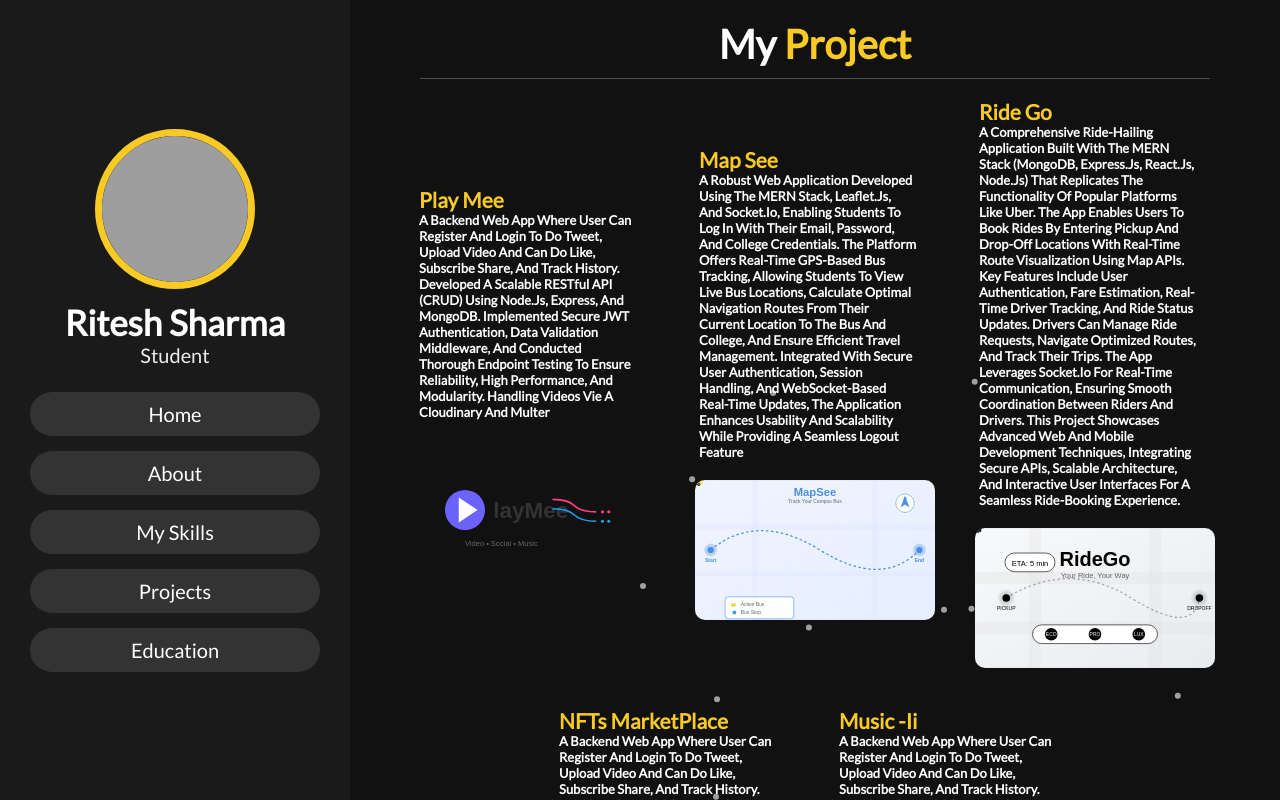
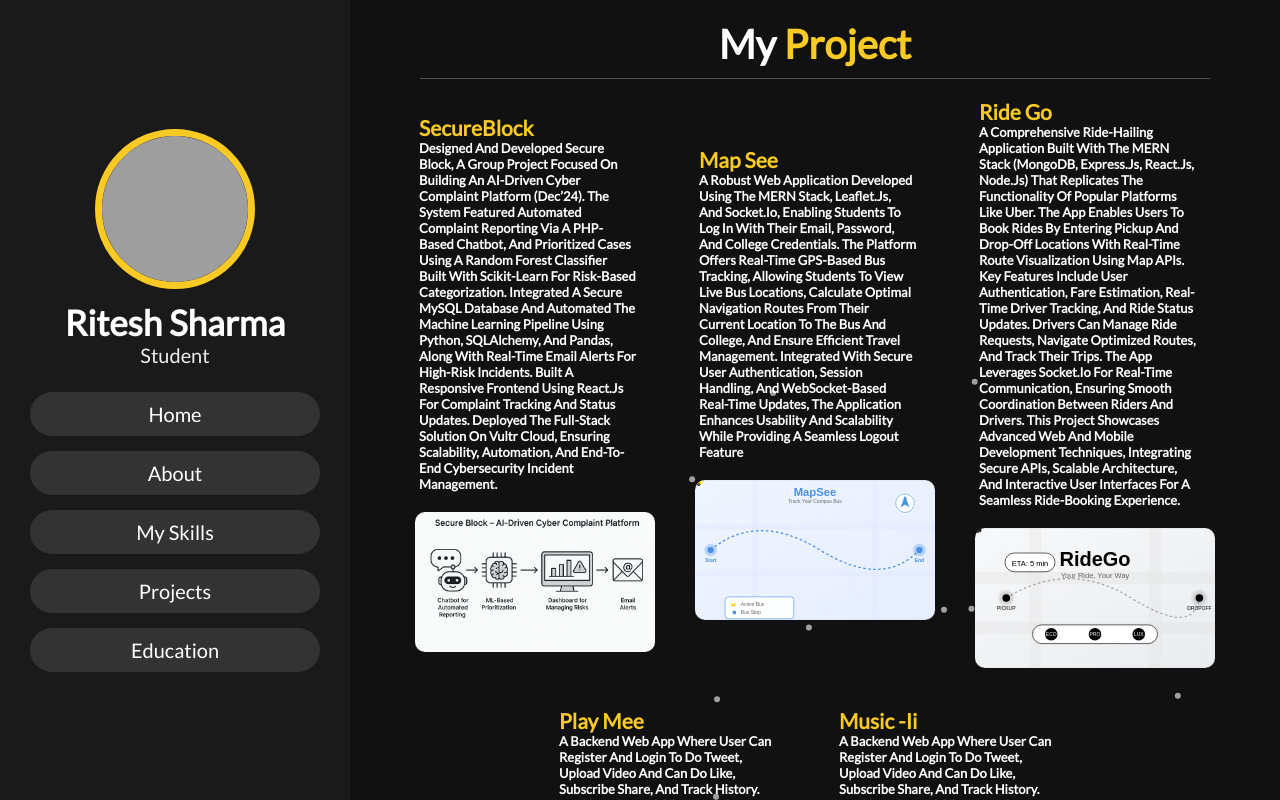
Before and after one commit to RiteshSharmaop/Portfolio, a React (Vite) app in the folder Frontend/Frontend/: page /projects in a window 1280 px wide. Built offline with nearby package versions, Linux system fonts and the light colour scheme; grey boxes are pictures that could not be loaded.

Commit message:
updated project page

```diff
--- a/Frontend/Frontend/src/Components/Projects.jsx
+++ b/Frontend/Frontend/src/Components/Projects.jsx
@@ -6,6 +6,7 @@
 import nft from "../Images/nftMarketplace.svg";
 import ProjectBox from "./ProjectBox";
 import ProjectInfo from "./ProjectInfo";
+import secure from "../Images/secureblock.png"
 
 
 export default function Projects() {
@@ -128,6 +129,25 @@
 
         <div className="box-container">
           <ProjectBox
+            title="SecureBlock"
+            navigateTo="/wip"
+            desc="Designed and developed Secure Block, a group project focused on building an AI-driven cyber complaint platform (Dec’24). The system featured automated complaint reporting via a PHP-based chatbot, and prioritized cases using a Random Forest classifier built with scikit-learn for risk-based categorization. Integrated a secure MySQL database and automated the machine learning pipeline using Python, SQLAlchemy, and Pandas, along with real-time email alerts for high-risk incidents. Built a responsive frontend using React.js for complaint tracking and status updates. Deployed the full-stack solution on Vultr Cloud, ensuring scalability, automation, and end-to-end cybersecurity incident management."
+            imgLink={secure}
+            />
+            <ProjectBox
+              title="Map See"
+              navigateTo="/wip"
+              desc="A robust web application developed using the MERN stack, Leaflet.js, and Socket.io, enabling students to log in with their email, password, and college credentials. The platform offers real-time GPS-based bus tracking, allowing students to view live bus locations, calculate optimal navigation routes from their current location to the bus and college, and ensure efficient travel management. Integrated with secure user authentication, session handling, and WebSocket-based real-time updates, the application enhances usability and scalability while providing a seamless logout feature"
+              imgLink={img3}
+              />
+            <ProjectBox
+              title="Ride Go"
+              navigateTo="/wip"
+              desc="
+  A comprehensive ride-hailing application built with the MERN stack (MongoDB, Express.js, React.js, Node.js) that replicates the functionality of popular platforms like Uber. The app enables users to book rides by entering pickup and drop-off locations with real-time route visualization using Map APIs. Key features include user authentication, fare estimation, real-time driver tracking, and ride status updates. Drivers can manage ride requests, navigate optimized routes, and track their trips. The app leverages Socket.io for real-time communication, ensuring smooth coordination between riders and drivers. This project showcases advanced web and mobile development techniques, integrating secure APIs, scalable architecture, and interactive user interfaces for a seamless ride-booking experience."
+              imgLink={rideit}
+              />
+          <ProjectBox
             title="Play Mee"
             navigateTo="/pro/"
             desc="A Backend Web App Where user can register and login to do tweet, upload video and can do like, subscribe share, and track history. Developed a scalable RESTful API (CRUD) using Node.js, Express, and MongoDB. Implemented secure JWT authentication, data validation middleware, and conducted thorough endpoint testing to ensure reliability, high performance, and modularity. Handling videos vie a Cloudinary and Multer "
@@ -139,26 +159,7 @@
             host = 'https://github.com/RiteshSharmaop/PlayMee/blob/master/readme.md'
             />
 
-          <ProjectBox
-            title="Map See"
-            navigateTo="/wip"
-            desc="A robust web application developed using the MERN stack, Leaflet.js, and Socket.io, enabling students to log in with their email, password, and college credentials. The platform offers real-time GPS-based bus tracking, allowing students to view live bus locations, calculate optimal navigation routes from their current location to the bus and college, and ensure efficient travel management. Integrated with secure user authentication, session handling, and WebSocket-based real-time updates, the application enhances usability and scalability while providing a seamless logout feature"
-            imgLink={img3}
-            />
 
-          <ProjectBox
-            title="Ride Go"
-            navigateTo="/wip"
-            desc="
-A comprehensive ride-hailing application built with the MERN stack (MongoDB, Express.js, React.js, Node.js) that replicates the functionality of popular platforms like Uber. The app enables users to book rides by entering pickup and drop-off locations with real-time route visualization using Map APIs. Key features include user authentication, fare estimation, real-time driver tracking, and ride status updates. Drivers can manage ride requests, navigate optimized routes, and track their trips. The app leverages Socket.io for real-time communication, ensuring smooth coordination between riders and drivers. This project showcases advanced web and mobile development techniques, integrating secure APIs, scalable architecture, and interactive user interfaces for a seamless ride-booking experience."
-            imgLink={rideit}
-            />
-          <ProjectBox
-            title="NFTs MarketPlace"
-            navigateTo="/wip"
-            desc="A Backend Web App Where user can register and login to do tweet, upload video and can do like, subscribe share, and track history. Developed a scalable RESTful API (CRUD) using Node.js, Express, and MongoDB. Implemented secure JWT authentication, data validation middleware, and conducted thorough endpoint testing to ensure reliability, high performance, and modularity. Handling videos vie a Cloudinary and Multer "
-            imgLink={nft}
-            />
             <ProjectBox
               title="Music -Ii"
               navigateTo="/wip"
--- a/Frontend/Frontend/src/Components/SocialButtons.jsx
+++ b/Frontend/Frontend/src/Components/SocialButtons.jsx
@@ -10,7 +10,7 @@
     { icon: Code2, href: 'https://www.codechef.com/users/riteshnub', label: 'CodeChef', colorClass: 'hover-codechef' },
     { icon: Code2, href: 'https://codeforces.com/profile/noob1204', label: 'Codeforces', colorClass: 'hover-linkedin' },
     { icon: FileCode2, href: 'https://leetcode.com/u/rTiZLdfR0q/', label: 'LeetCode', colorClass: 'hover-leetcode' },
-    { icon: Instagram, href: '#', label: 'Instagram', colorClass: 'hover-instagram' },
+    // { icon: Instagram, href: '#', label: 'Instagram', colorClass: 'hover-instagram' },
     { icon: FileCode2, href: 'https://leetcode.com/u/riteshrsharma71/', label: 'LeetCode', colorClass: 'hover-leetcode' },
   ];
 
```
Also changed, not shown: Frontend/Frontend/src/Images/secureblock.png (added).
